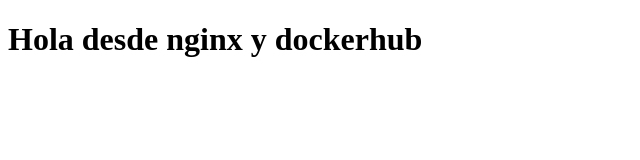
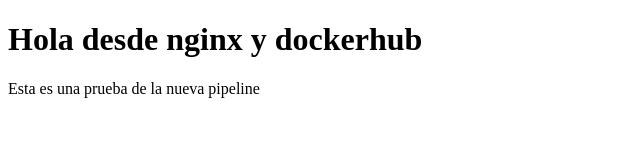
Before and after one commit to pancho040/univ-prueba, a plain HTML site: page index.html in a window 1280 px wide. Shown: the whole page, without its empty margins (0-640 px from the left). Drawn offline with Linux system fonts and the light colour scheme.

Commit message:
ledjam:parrafo agregado a index

```diff
--- a/index.html
+++ b/index.html
@@ -7,5 +7,6 @@
 </head>
 <body>
     <h1>Hola desde nginx y dockerhub</h1>
+    <p>Esta es una prueba de la nueva pipeline</p>
 </body>
 </html>
```
